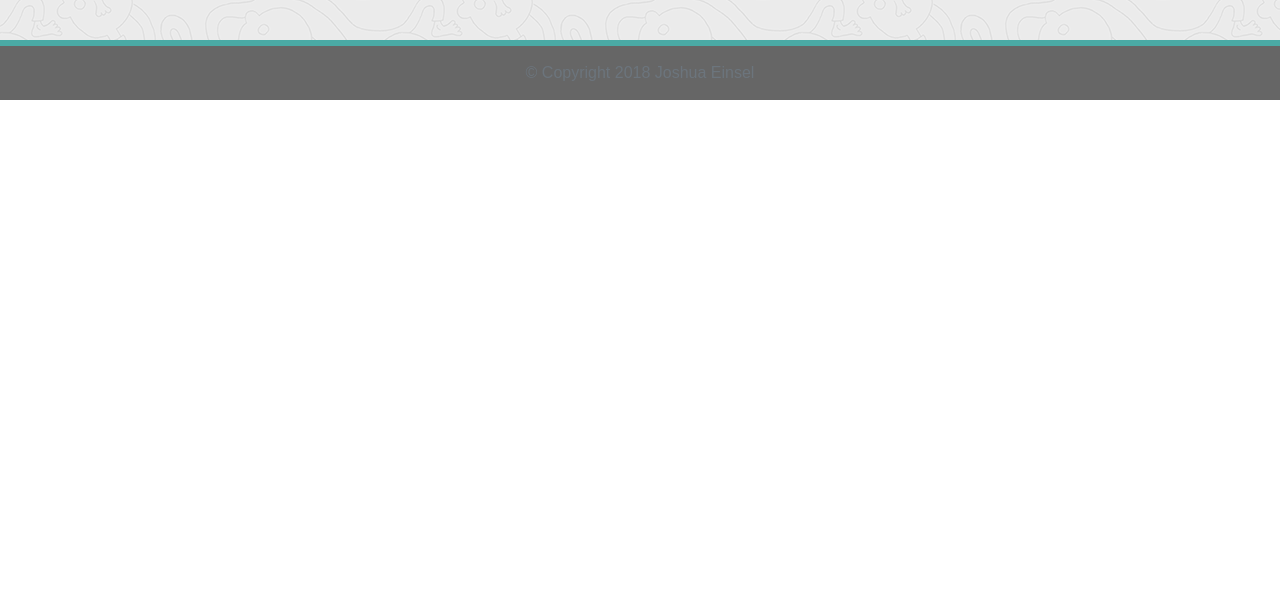
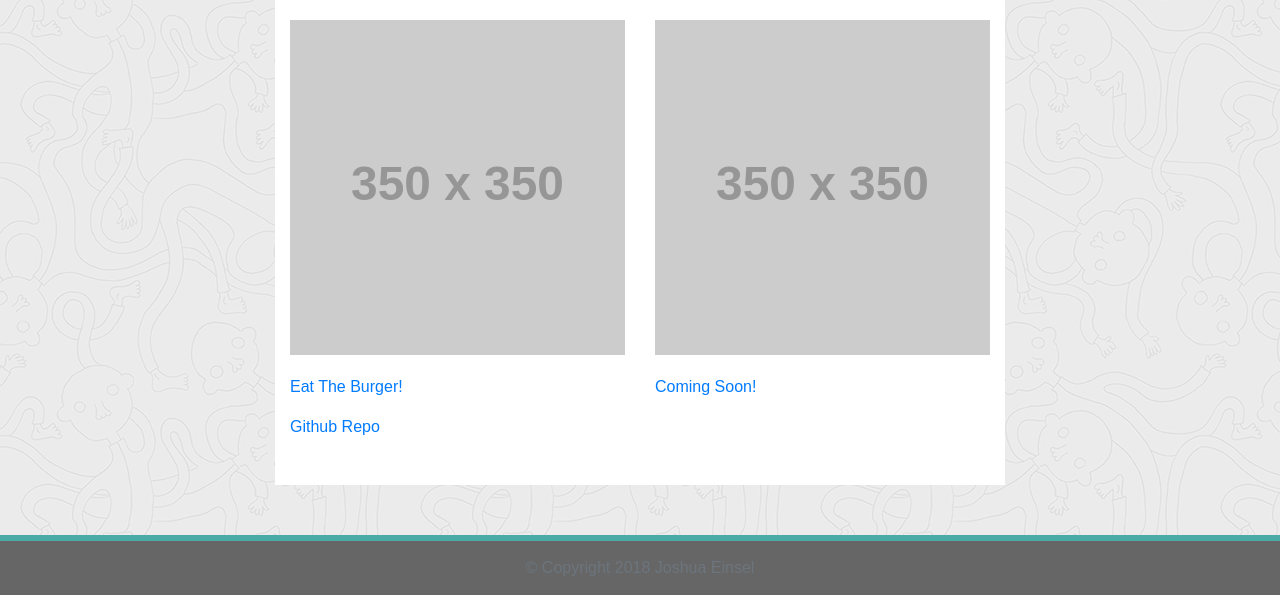
Before and after one commit to JEinsel/Updated-portfolio, a plain HTML site: page portfolio.html in a window 1280 px wide. Shown: the part 1493-2088 px from the top of the page. Before the commit the page ends 1593 px from the top, so only its background shows below. Drawn offline with nearby package versions, Linux system fonts and the light colour scheme; placeholder pictures from the web are drawn by us.

Commit message:
Updated with burger app.

```diff
--- a/portfolio.html
+++ b/portfolio.html
@@ -69,9 +69,13 @@
           </div>
           <div class="row">
             <div class="col-sm-6 col-md-12 col-lg-6">
-              <a href="https://github.com/JEinsel/friend-finder">
+              <a href="https://boiling-everglades-94350.herokuapp.com/">
                 <img class="img-fluid port-image" src="https://via.placeholder.com/350x350" alt="">
                 <p id="banner">Friend finder!</p>
+              </a>
+              <a href="https://github.com/JEinsel/friend-finder">
+
+                <p>Github Repo</p>
               </a>
             </div>
 
@@ -96,6 +100,26 @@
                 <img class="img-fluid port-image" src="./assets/imgs/RPS.jpg" alt="">
                 <p" id="banner">Multiplayer Rock, Paper, Scissors</p>
               </a>
+            </div>
+            <div class="row">
+              <div class="col-sm-6 col-md-12 col-lg-6">
+                <a href="https://burger-eater-express.herokuapp.com/">
+                  <img class="img-fluid port-image" src="https://via.placeholder.com/350x350" alt="">
+                  <p id="banner">Eat The Burger!</p>
+                </a>
+                <a href="https://github.com/JEinsel/burger-app">
+                  <p>Github Repo</p>
+
+                </a>
+              </div>
+
+              <div class="col-sm-6 col-md-12 col-lg-6">
+                <a href="">
+                  <img class="img-fluid port-image" src="https://via.placeholder.com/350x350" alt=""
+                    style="width:350px; height:335px;">
+                  <p id="banner">Coming Soon!</p>
+                </a>
+              </div>
             </div>
           </div>
         </article>
```
